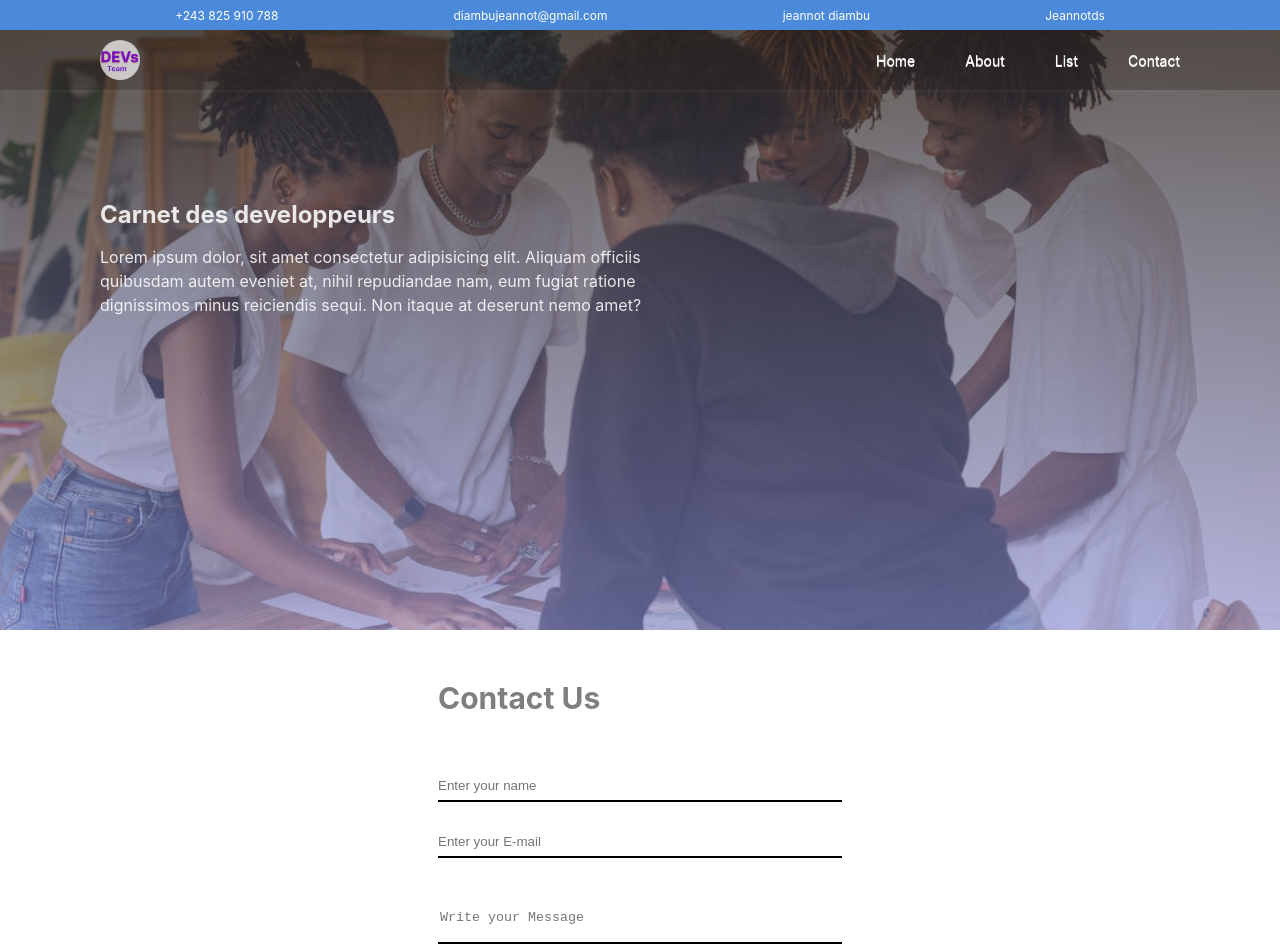
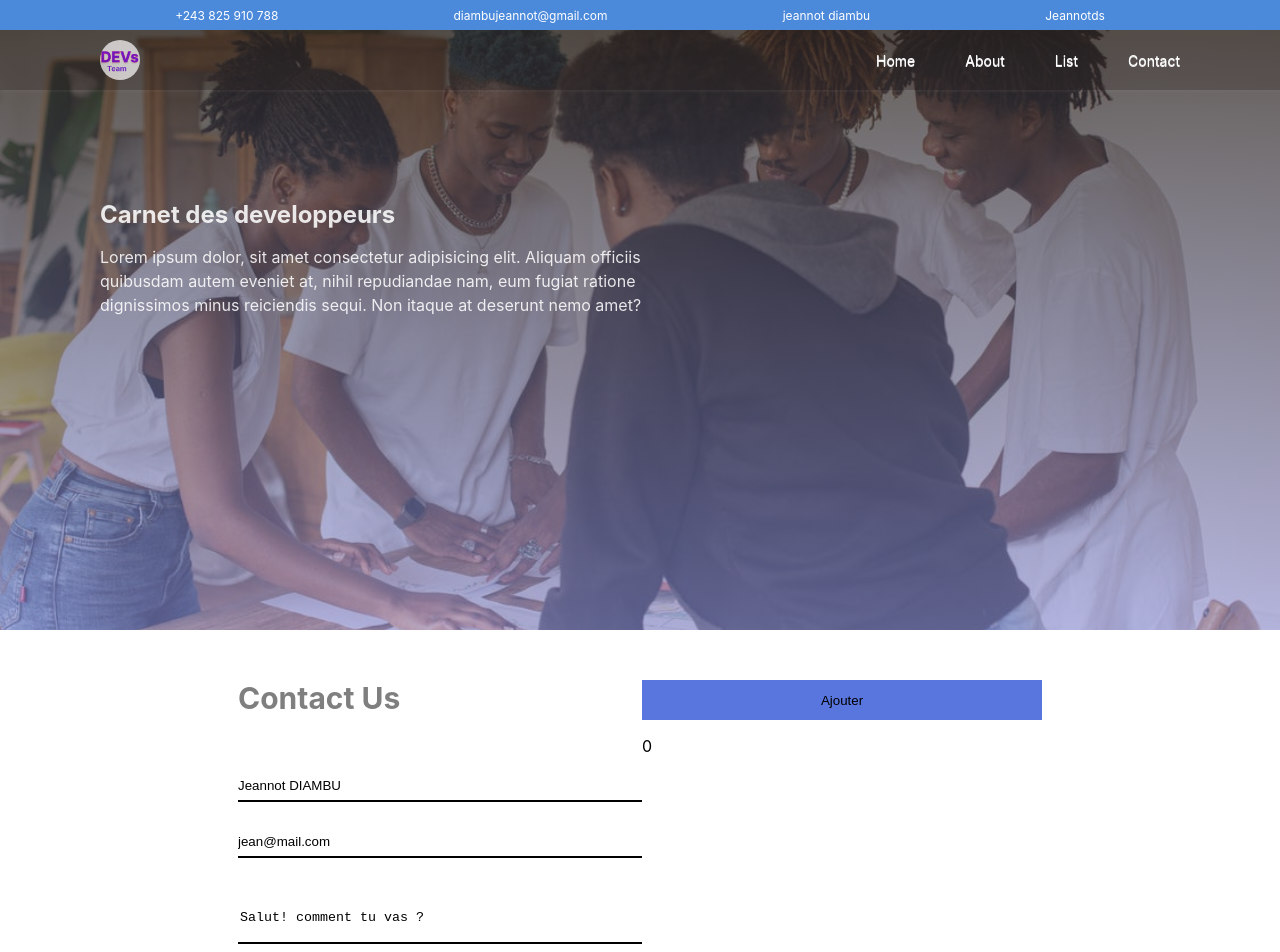
Before and after one commit to jeannotds/carnet-dev, a React (Create React App) app: page /contact in a window 1280 px wide. Shown: the top 952 px of the page. Built offline with nearby package versions, Linux system fonts and the light colour scheme.

Commit message:
Action incrementation dans le composant Contact

```diff
--- a/src/composants/Contact.js
+++ b/src/composants/Contact.js
@@ -1,8 +1,25 @@
+import { useState } from 'react'
 import '../styles/Contact.css'
 
 
 const Contact = ()=>{
 
+    const [name, setName] = useState('Jeannot DIAMBU')
+    const [mail, setMail] = useState('jean@mail.com')
+    const [msg, setMsg] = useState('Salut! comment tu vas ?')
+    const [input, setInput] = useState(0)
+
+    const handleName = (e)=>{
+        setName(e.target.value)
+    }
+
+    const handleMail = ()=>{
+        alert(mail)
+    }
+
+    const handleMsg = ()=>{
+        alert(msg)
+    }
 
     return (
         <div className="formulaire">
@@ -10,19 +27,47 @@ const Contact = ()=>{
                 <h2>Contact Us</h2>
                 <form className="form">
                     <div>
-                        <input type="text" id="Name" placeholder='Enter your name'/>
+                        <input type="text" id="Name" placeholder='Enter your name'
+                            value={name} onChange={
+                                handleName
+                            }
+                        />
                     </div>
                     <div>
-                        <input type="text" id="mail" placeholder='Enter your E-mail'/>
+                        <input type="text" id="mail" placeholder='Enter your E-mail' value={mail}
+                            onChange={handleMail
+                            }
+                        />
                     </div>
                     <div>
-                        <textarea id="message" placeholder='Write your Message' className='message'/>
+                        <textarea id="message" placeholder='Write your Message' className='message' value={msg}
+                            onChange={
+                                handleMsg
+                            }
+                        />
                     </div>
                     <div>
-                        <button type='submit'>Send</button>
+                        <button type='submit'
+                            onClick={()=>{
+                                // alert(handleName)
+                            }}
+                        >Send</button>
                     </div>
                 </form>
+
             </div>
+
+
+            <div>
+                <button
+                    onClick={()=>{
+                        setInput(input+1)
+                    }}
+                >Ajouter</button>
+                <p>{input}</p>
+            </div>
+
+
         </div>
     )
 }
```
